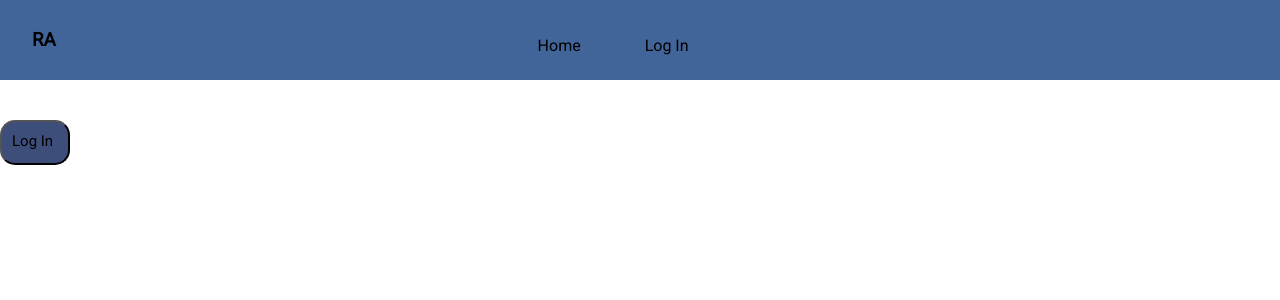
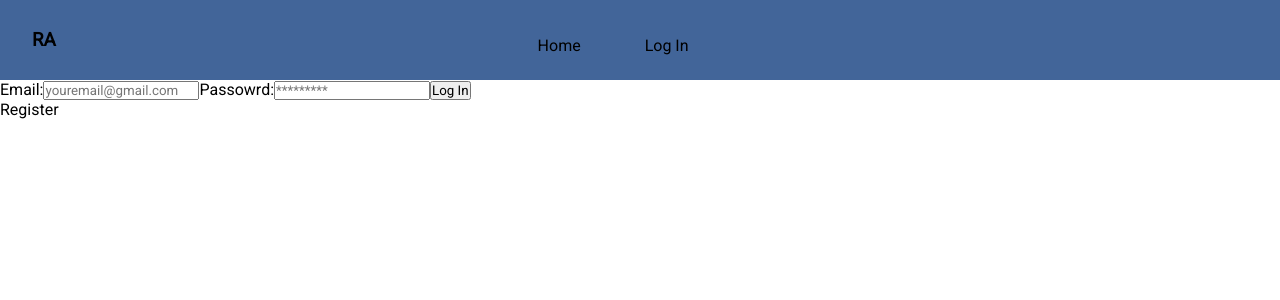
Before and after one commit to AnastasOdyssea/Workout-App, a React (Create React App) app: page / in a window 1280 px wide. Shown: the top 300 px of the page. Built offline with nearby package versions, Linux system fonts and the light colour scheme.

Commit message:
login form

```diff
--- a/src/App.js
+++ b/src/App.js
@@ -1,12 +1,15 @@
 import React from 'react';
-
-import Navbar from "./components/Navbar.js";
-
+import {LogIn} from "./components/LogIn";
+import {Register} from "./components/Register";
+import Navbar from "./components/Navbar";
 
 function App() {
   return (
    <React.Fragment>
-    <Navbar/>
+    <Navbar />
+    <LogIn />
+    <Register />
+
 
    </React.Fragment>
   );
--- a/src/components/LogIn.js
+++ /dev/null
@@ -1,14 +0,0 @@
-import "../Styles/LogIn.css";
-function Home(){
-
-
-return(
-    <div className="btn" id="LogIn">
-        <button type="button" className="btn btn-lg">Log In</button>
-
-
-</div>
-)
-}
-
-export default Home;
--- /dev/null
+++ b/src/components/LogIn.jsx
@@ -0,0 +1,15 @@
+import React, { useState } from "react";
+
+export const LogIn = () =>{
+    const [email, setEmail] = useState('');
+    const [pass, setPass] = useState('');
+    return (
+       <form>
+        <label for="email">Email:</label>
+        <input value={email} onChange={(e) => setEmail(e.target.value)} type="email" placeholder="youremail@gmail.com" id="email" name="email" />
+        <label for="email">Passowrd:</label>
+        <input value={pass} onChange={(e) => setPass(e.target.value)}type="password" placeholder="*********" id="password" name="password" />
+       <button>Log In</button>
+       </form>
+    )
+}
--- /dev/null
+++ b/src/components/Register.jsx
@@ -0,0 +1,5 @@
+export const Register = () =>{
+    return (
+        <>Register</>
+    )
+}
--- a/src/index.js
+++ b/src/index.js
@@ -4,12 +4,13 @@
 import App from './App';
 import reportWebVitals from './reportWebVitals';
 
-import LogIn from  "./components/LogIn.js";
+
 const root = ReactDOM.createRoot(document.getElementById('root'));
 root.render(
   <React.StrictMode>
     <App />
-    <LogIn />
+
+
   </React.StrictMode>
 );
 
```
